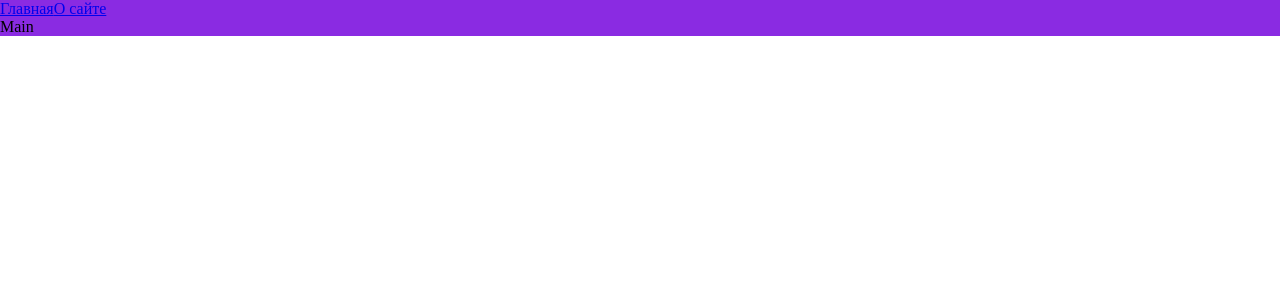
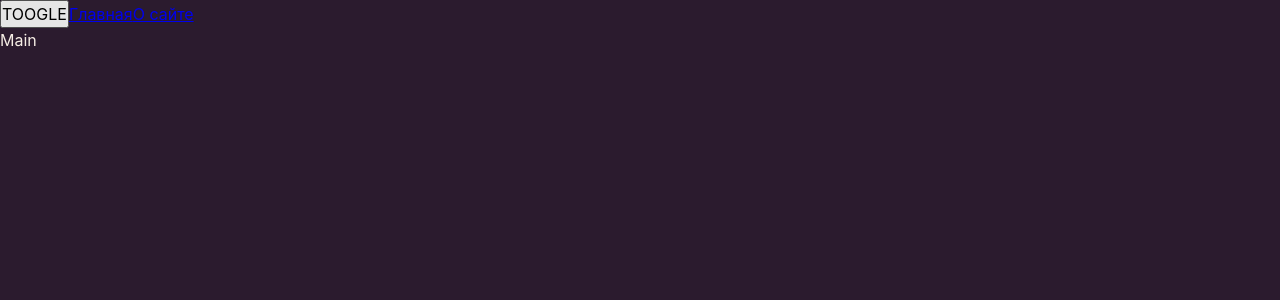
Before and after one commit to ovladsmit/Kuda, a React app: page / in a window 1280 px wide. Shown: the top 300 px of the page. Built offline with nearby package versions, Linux system fonts and the light colour scheme.

Commit message:
add hook useTheme, dark and ligth theme, variables

```diff
--- a/package.json
+++ b/package.json
@@ -29,6 +29,7 @@
     "webpack-dev-server": "^6.0.0"
   },
   "dependencies": {
+    "clsx": "^2.1.1",
     "css-loader": "^7.1.4",
     "react": "^19.2.8",
     "react-dom": "^19.2.8",
--- a/src/App.tsx
+++ b/src/App.tsx
@@ -1,11 +1,21 @@
-import "./index.scss"
+import "./styles/index.scss"
 import { Routes, Route, Link } from "react-router-dom";
-import { Suspense } from "react";
+import { Suspense, useContext, useMemo, useState } from "react";
 import { MainPageAsync } from "./pages/MainPage/MainPage.async";
 import { AboutPageAsync } from "./pages/AboutPage/AboutPage.async";
+import clsx from "clsx";
+import { ThemeContext } from "./theme/ThemeContext";
+import { useTheme } from "./theme/useTheme";
+
+export enum Theme {
+  LIGHT = 'light',
+  DARK = 'dark',
+}
 export const App = () => {
+  const {theme, toogleTheme} = useTheme()
   return (
-    <div className="app">
+    <div className={clsx('app', theme )}>
+      <button onClick={toogleTheme}>TOOGLE</button>
       <Link to={'/'}>Главная</Link>
       <Link to={'/about'}>О сайте</Link>
       <Suspense fallback={<div>Loading...</div>}>
--- a/src/index.scss
+++ /dev/null
@@ -1,9 +0,0 @@
-.app{
-  background-color: blueviolet;
-}
-
-* {
-  margin: 0;
-  padding: 0;
-  box-sizing: border-box;
-}
--- a/src/index.tsx
+++ b/src/index.tsx
@@ -1,7 +1,8 @@
 import React from "react";
 import ReactDOM from "react-dom/client";
-import { App } from "./App";
+import { App } from './App';
 import { BrowserRouter } from "react-router-dom";
+import { ThemeProvider } from "./theme/ThemeProvider";
 const rootElement = document.getElementById("root");
 
 if (!rootElement) {
@@ -12,8 +13,10 @@ const root = ReactDOM.createRoot(rootElement);
 
 root.render(
   <React.StrictMode>
-    <BrowserRouter>
-      <App/>
-    </BrowserRouter>
+    <ThemeProvider>
+      <BrowserRouter>
+        <App />
+      </BrowserRouter>
+    </ThemeProvider>
   </React.StrictMode>
 );
--- /dev/null
+++ b/src/styles/index.scss
@@ -0,0 +1,12 @@
+@use "reset";
+@use "variables/global" as *;
+@use "themes/dark";
+@use "themes/light";
+
+.app {
+  background: var(--bg-color);
+  color: var(--text-primary-color);
+  font: var(--font-m);
+
+  min-height: 100vh;
+}
--- /dev/null
+++ b/src/styles/reset.scss
@@ -0,0 +1,13 @@
+* {
+  margin: 0;
+  padding: 0;
+  box-sizing: border-box;
+}
+
+input,
+button,
+textarea,
+select {
+  margin: 0;
+  font: inherit;
+}
--- /dev/null
+++ b/src/styles/themes/dark.scss
@@ -0,0 +1,5 @@
+.app.dark {
+  --bg-color: #2B1B2E;
+  --text-primary-color: #F5EDE4;
+  --text-secondary-color: #9C7A85;
+}
--- /dev/null
+++ b/src/styles/themes/light.scss
@@ -0,0 +1,5 @@
+.app.light {
+  --bg-color: #FAF5F0;
+  --text-primary-color: #2B1B2E;
+  --text-secondary-color: #7A6169;
+}
--- /dev/null
+++ b/src/styles/variables/global.scss
@@ -0,0 +1,36 @@
+:root {
+  /*Виды шрифтов*/
+  --font-family-accent: 'Fraunces', serif; //Акцентный шрифт
+  --font-family-body: 'Inter', sans-serif; //Обычный шрифт
+
+  /* Отступы */
+  --space-1: 4px;
+  --space-2: 8px;
+  --space-3: 12px;
+  --space-4: 16px;
+  --space-6: 24px;
+  --space-8: 32px;
+
+  /* Размеры шрифтов + line-height по каждой ступени шкалы */
+  --font-size-xs: 12px;
+  --font-line-xs: 16px;
+
+  --font-size-s: 14px;
+  --font-line-s: 20px;
+
+  --font-size-m: 16px;
+  --font-line-m: 24px;
+
+  --font-size-l: 20px;
+  --font-line-l: 28px;
+
+  --font-size-xl: 28px;
+  --font-line-xl: 34px;
+
+  /*шорткаты */
+  --font-xs: var(--font-size-xs) / var(--font-line-xs) var(--font-family-body);
+  --font-s: var(--font-size-s) / var(--font-line-s) var(--font-family-body);
+  --font-m: var(--font-size-m) / var(--font-line-m) var(--font-family-body);
+  --font-l: var(--font-size-l) / var(--font-line-l) var(--font-family-accent);
+  --font-xl: var(--font-size-xl) / var(--font-line-xl) var(--font-family-accent);
+}
--- /dev/null
+++ b/src/theme/ThemeContext.ts
@@ -0,0 +1,18 @@
+import { createContext } from "react";
+
+export enum Theme {
+  LIGHT = 'light',
+  DARK = 'dark',
+}
+
+export interface ThemeContextProps {
+  theme: Theme;
+  setTheme: (theme: Theme) => void
+}
+
+export const ThemeContext = createContext<ThemeContextProps>({
+  theme: Theme.DARK,
+  setTheme: () => {},
+})
+
+export const LOCAL_STORAGE_THEME_KEY = 'theme';
--- /dev/null
+++ b/src/theme/ThemeProvider.tsx
@@ -0,0 +1,22 @@
+import { Theme } from "../App";
+import { ReactNode, useMemo, useState } from "react";
+import { LOCAL_STORAGE_THEME_KEY, ThemeContext } from "./ThemeContext";
+
+const defaultTheme = localStorage.getItem(LOCAL_STORAGE_THEME_KEY) as Theme || Theme.DARK
+interface ThemeProviderProps {
+  children: ReactNode;
+}
+
+export const ThemeProvider = ({ children }: ThemeProviderProps) => {
+  const [theme, setTheme] = useState<Theme>(defaultTheme)
+  const defaultProp = useMemo(() => ({
+    theme,
+    setTheme,
+  }), [theme]);
+
+  return (
+    <ThemeContext.Provider value={defaultProp}>
+      {children}
+    </ThemeContext.Provider>
+  );
+};
--- /dev/null
+++ b/src/theme/useTheme.ts
@@ -0,0 +1,17 @@
+import clsx from "clsx";
+import { useContext } from "react";
+import { LOCAL_STORAGE_THEME_KEY, Theme, ThemeContext } from "./ThemeContext";
+
+interface useThemeResult {
+  toogleTheme: () => void;
+  theme: Theme;
+}
+export function useTheme(): useThemeResult {
+  const { theme, setTheme } = useContext(ThemeContext);
+  const toogleTheme = () => {
+    const newTheme = theme === Theme.LIGHT ? Theme.DARK : Theme.LIGHT;
+    setTheme(newTheme);
+    localStorage.setItem(LOCAL_STORAGE_THEME_KEY, newTheme);
+  };
+  return { theme, toogleTheme };
+}
```
Also changed, not shown: 1 other file (tests, documents, lock files or other folders).
